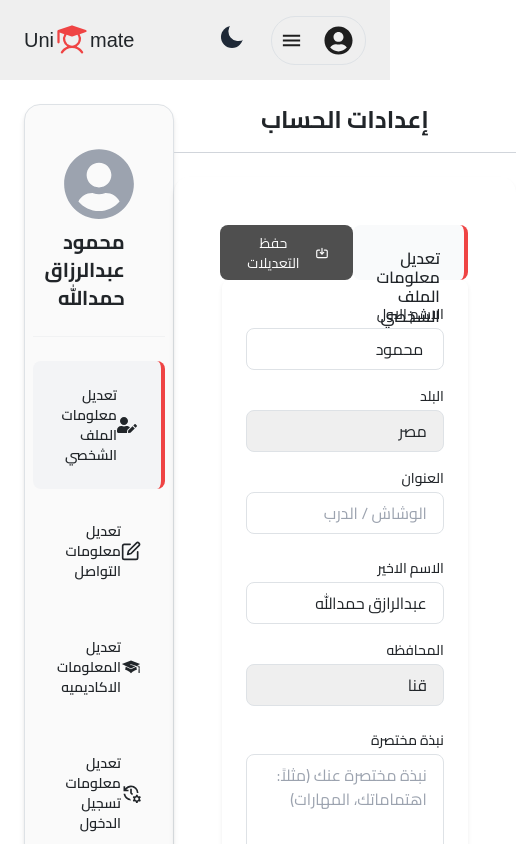
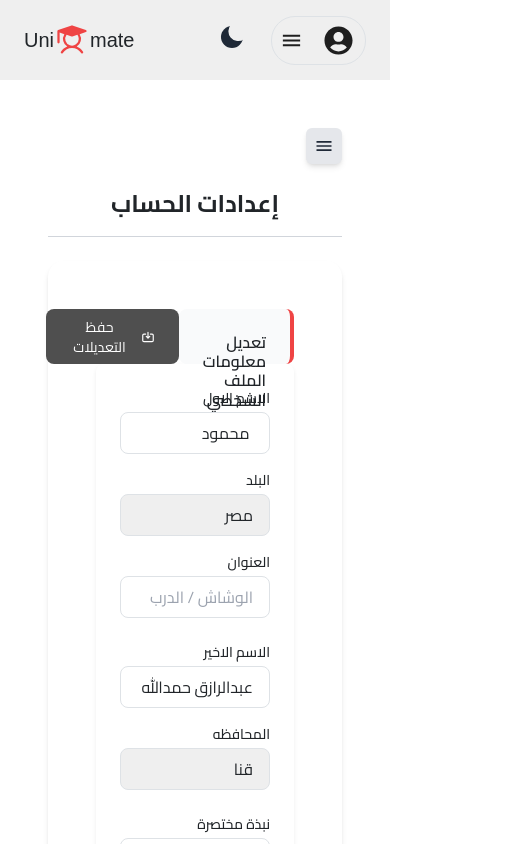
Before and after one commit to Mahmoud-Abd-Elrazek/Unimate, a React (Vite) app: page /auther/editprofile/editpersonalinfo in a window 390 px wide. Shown: the top 844 px of the page, 516 px wide, since content can reach past the window. Built offline with nearby package versions, Linux system fonts and the light colour scheme; a web font is replaced by a local one.

Commit message:
Update Responsive

```diff
--- a/src/components/SideBar/sideBar.tsx
+++ b/src/components/SideBar/sideBar.tsx
@@ -1,4 +1,4 @@
-import { Link } from 'react-router-dom';
+import { Link, useLocation } from 'react-router-dom';
 import { IoPersonOutline } from 'react-icons/io5';
 import { CiLogout }         from 'react-icons/ci';
 import { BiCommentDetail }  from 'react-icons/bi';
@@ -11,9 +11,12 @@ import { GoHistory } from "react-icons/go";
 import { TbHomeCheck } from 'react-icons/tb';
 import { FaRegCalendarCheck } from 'react-icons/fa';
 import useAuthStore from '../../Store/useAuthStore';
-
-export default function SideBar() {
+type SideBarProps = {
+  onLinkClick?: () => void;
+};
+export default function SideBar({ onLinkClick }: SideBarProps) {
   const Role = useAuthStore((state) => state.role);
+  const location = useLocation();
 
   const links = Role === 'Owner'
     ? [
@@ -44,18 +47,23 @@ export default function SideBar() {
       </div>
 
       <hr className="my-4 border-gray-300 dark:border-gray-700" />
+
       <ul className="space-y-1">
         {links.map((link) => (
           <li key={link.to}>
             <Link
               to={link.to}
-              className={`flex justify-end items-center p-3 rounded-lg transition-all duration-200 text-sm font-medium ${location.pathname === link.to
+              onClick={onLinkClick}
+              className={`flex justify-end items-center p-3 rounded-lg transition-all duration-200 text-sm font-medium ${
+                location.pathname === link.to
                   ? "bg-gray-100 dark:bg-gray-800 border-r-4 border-red-500"
                   : "hover:bg-gray-50 dark:hover:bg-gray-800"
               }`}
             >
               <span className="text-sm text-right">{link.label}</span>
-              <span className="text-xl text-gray-600 dark:text-gray-300"><link.icon /></span>
+              <span className="text-xl text-gray-600 dark:text-gray-300">
+                <link.icon />
+              </span>
             </Link>
           </li>
         ))}
--- a/src/components/Side_bar_edit_Profile/side_bar_edit_profile.tsx
+++ b/src/components/Side_bar_edit_Profile/side_bar_edit_profile.tsx
@@ -4,7 +4,11 @@ import { FaUserEdit, FaUserCircle } from "react-icons/fa";
 import { FiEdit } from "react-icons/fi";
 import { GiGraduateCap } from "react-icons/gi";
 
-export default function Side_bar_edit_profile() {
+type Props = {
+  onLinkClick?: () => void;
+};
+
+export default function Side_bar_edit_profile({ onLinkClick }: Props) {
   const location = useLocation();
 
   const links = [
@@ -32,7 +36,6 @@ export default function Side_bar_edit_profile() {
 
   return (
     <div className="w-full max-w-sm mx-auto  rounded-2xl  text-right ">
-      {/* صورة البروفايل (أيقونة مستخدم) */}
       <div className="flex flex-col items-center pt-[35px]">
         <FaUserCircle className="text-7xl text-gray-400 dark:text-gray-600" />
         <h2 className="text-xl font-bold mt-2 mr-10">محمود عبدالرزاق حمدالله</h2>
@@ -40,16 +43,17 @@ export default function Side_bar_edit_profile() {
 
       <hr className="my-4 border-gray-300 dark:border-gray-700" />
 
-      {/* روابط التعديل */}
       <ul className="space-y-2">
         {links.map((link) => (
           <li key={link.to}>
             <Link
               to={link.to}
-              className={`grid grid-cols-[1fr_auto] items-center p-4 rounded-lg transition-all duration-200 font-semibold ${location.pathname === link.to
+              onClick={onLinkClick}
+              className={`grid grid-cols-[1fr_auto] items-center p-4 rounded-lg transition-all duration-200 font-semibold ${
+                location.pathname === link.to
                   ? "bg-gray-100 dark:bg-gray-800 border-r-4 border-red-500"
                   : "hover:bg-gray-50 dark:hover:bg-gray-800"
-                }`}
+              }`}
             >
               <span className="text-sm text-right">{link.label}</span>
               <span className="text-xl">{link.icon}</span>
@@ -57,7 +61,6 @@ export default function Side_bar_edit_profile() {
           </li>
         ))}
       </ul>
-
     </div>
   );
 }
--- a/src/pages/EditProfilePage/editProfilepage.tsx
+++ b/src/pages/EditProfilePage/editProfilepage.tsx
@@ -1,33 +1,72 @@
 import { Outlet } from 'react-router-dom';
+import { useState } from 'react';
 import Side_bar_edit_profile from '../../components/Side_bar_edit_Profile/side_bar_edit_profile';
+import { IoMdMenu, IoMdClose } from 'react-icons/io';
 
-// import animation file
+// استيراد ملف الأنيميشن
 import "../../../public/animations.css";
 
 const EditProfilePage = () => {
+  const [sidebarOpen, setSidebarOpen] = useState(false);
+  const [isClosing, setIsClosing] = useState(false);
+  const handleClose = () => {
+    setIsClosing(true);
+    setTimeout(() => {
+      setSidebarOpen(false);
+      setIsClosing(false);
+    }, 300); // نفس مدة fade-out
+  };
+
   return (
-    <div className="flex  lg:flex-row-reverse lg:py-6 min-h-[80vh] lg:ml-auto fade-in">
+    <div className="flex flex-col lg:flex-row-reverse min-h-[80vh] relative">
 
-  {/* الشريط الجانبي */}
-  <aside className="w-full lg:w-[280px] rounded-2xl border border-gray-200 dark:border-gray-700 p-2 bg-[#FAFAFA] dark:bg-[#121111] shadow-md">
+      {/* ✅ Sidebar في الشاشات الكبيرة */}
+      <aside className="hidden lg:block lg:w-[280px] p-2 lg:p-4 lg:mt-12">
+        <div className="h-screen rounded-2xl border border-gray-200 dark:border-gray-700 bg-[#FAFAFA] dark:bg-[#121111] shadow-md">
           <Side_bar_edit_profile />
+        </div>
       </aside>
 
-  {/* المحتوى الرئيسي */}
-  <main className="flex-1 w-full max-w-7xl lg:mr-20 ">
+      {/* ✅ محتوى الصفحة */}
+      <main className="w-full flex-1 px-4 py-6">
+        {/* ✅ زر إظهار الـ Sidebar في الشاشات الصغيرة */}
+        {!sidebarOpen && (
+          <div className='flex justify-end w-full'>
+            <button
+              onClick={() => setSidebarOpen(true)}
+              className="lg:hidden mb-4 bg-gray-200 dark:bg-gray-700 p-2 rounded-md shadow-md "
+            >
+              <IoMdMenu className="text-xl text-gray-800 dark:text-white" />
+            </button>
+          </div>
+        )}
 
+        {/* ✅ Sidebar Overlay في الشاشات الصغيرة */}
+        {sidebarOpen && (
+          <div className="lg:hidden fixed inset-0 bg-black bg-opacity-25 flex justify-end items-start z-50">
+            <div className={`sm:w-[50%] md:w-[25%] max-w-sm bg-[#FAFAFA] dark:bg-[#121111] p-4 shadow-lg h-full relative ${isClosing ? "fade-out-right" : "fade-in-right"}`}>
+              <button
+                onClick={handleClose}
+                className="bg-gray-200 dark:bg-gray-700 p-2 rounded-md shadow-md absolute top-4 left-4"
+              >
+                <IoMdClose />
+              </button>
+              <Side_bar_edit_profile onLinkClick={handleClose} /> {/* ✅ هنا التعديل */}
+            </div>
+          </div>
+        )}
+
+
+        {/* العنوان والمحتوى */}
         <h1 className="text-center text-2xl font-bold mb-6 border-b border-gray-300 pb-3 dark:text-white dark:border-gray-600">
           إعدادات الحساب
         </h1>
 
-    {/* المحتوى المتغير */}
         <div className="rounded-2xl p-6 shadow-md">
           <Outlet />
         </div>
       </main>
-
     </div>
-
   );
 };
 
--- a/src/pages/User_Profile_Pages/AuthorLayout/authorLayout.tsx
+++ b/src/pages/User_Profile_Pages/AuthorLayout/authorLayout.tsx
@@ -50,25 +50,19 @@ const AuthorLayout = () => {
         )}
         {/* ✅ Sidebar Overlay في الموبايل */}
         {sidebarOpen && (
-          <div className="lg:hidden fixed inset-0  bg-opacity-4 flex justify-end items-start z-50">
+          <div className="lg:hidden fixed inset-0 bg-black bg-opacity-25 flex justify-end items-start z-50">
             <div className={`sm:w-[50%] md:w-[25%] max-w-sm bg-[#FAFAFA] dark:bg-[#121111] p-4 shadow-lg h-full relative ${isClosing ? "fade-out-right" : "fade-in-right"}`}>
-              {/* زر إغلاق */}
-              {/* <button
-              onClick={() => setSidebarOpen(false)}
-              className="bg-gray-200 dark:bg-gray-700 p-2 rounded-md shadow-md"
-            >
-              <IoMdClose />
-            </button> */}
               <button
                 onClick={handleClose}
-                className="bg-gray-200 dark:bg-gray-700 p-2 rounded-md shadow-md"
+                className="bg-gray-200 dark:bg-gray-700 p-2 rounded-md shadow-md absolute top-4 left-4"
               >
                 <IoMdClose />
               </button>
-              <SideBar />
+              <SideBar onLinkClick={handleClose} /> {/* ✅ هنا التعديل */}
             </div>
           </div>
         )}
+
 
         <Outlet />
       </main>
```
Lines whose indentation alone changed are shown as unchanged.
